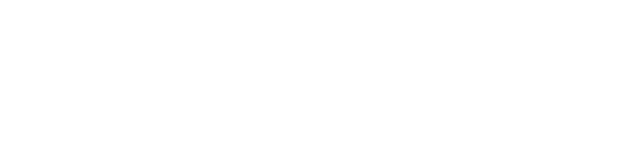
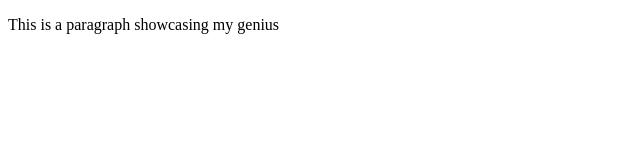
Before and after one commit to Bauer03/PortfolioWebsite, a plain HTML site: page Home.html in a window 1280 px wide. Shown: the whole page, without its empty margins (0-640 px from the left). Drawn offline with Linux system fonts and the light colour scheme.

Commit message:
Add text to home page

```diff
--- a/Home.html
+++ b/Home.html
@@ -6,4 +6,9 @@
         </title>
         <link rel="shortcut icon" type="image/x-icon" href="Images/PFPfavicon.ico">
     </head>
+    <div>
+        <p>
+            This is a paragraph showcasing my genius
+        </p>
+    </div>
 </body>
```
